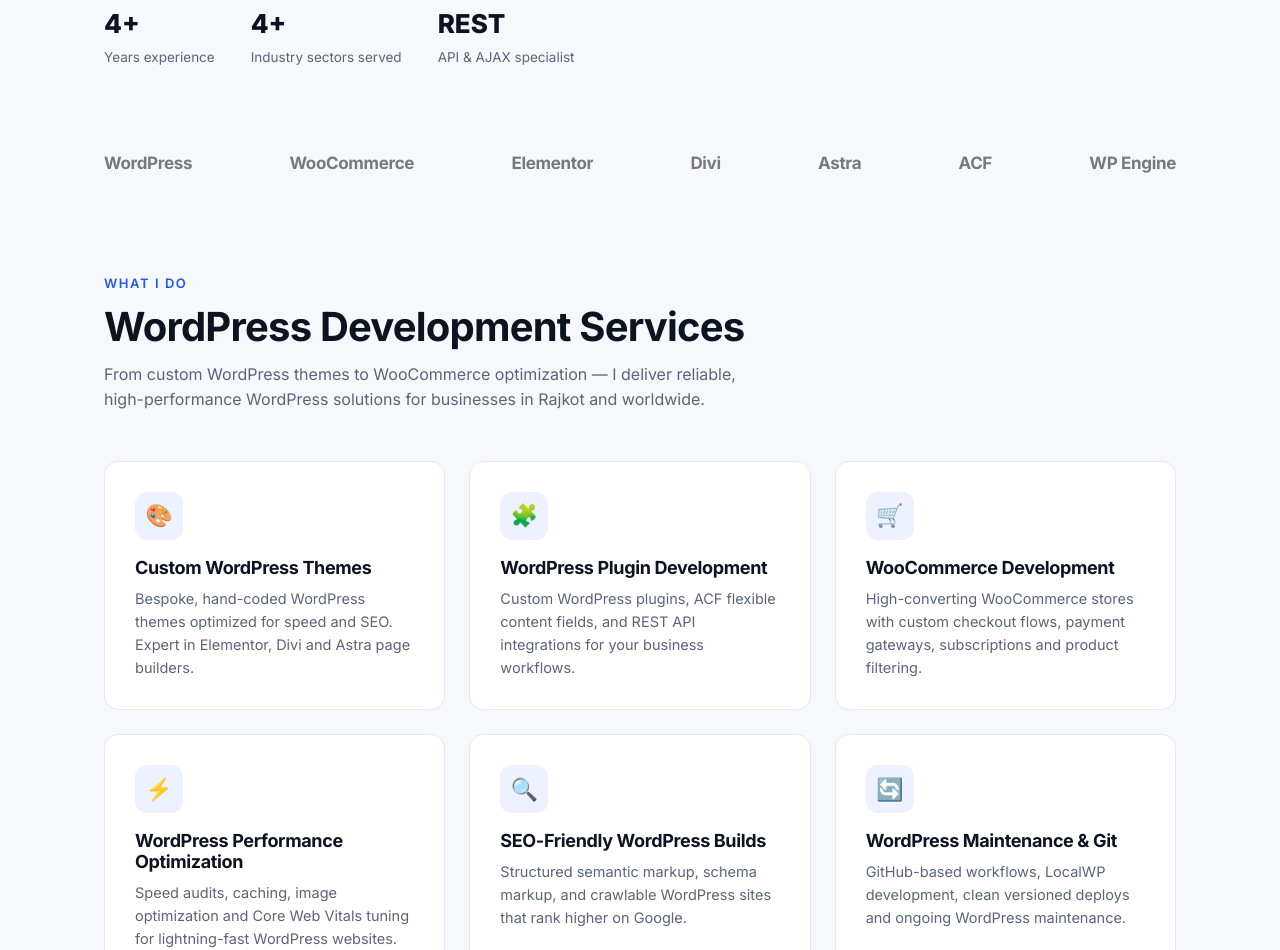
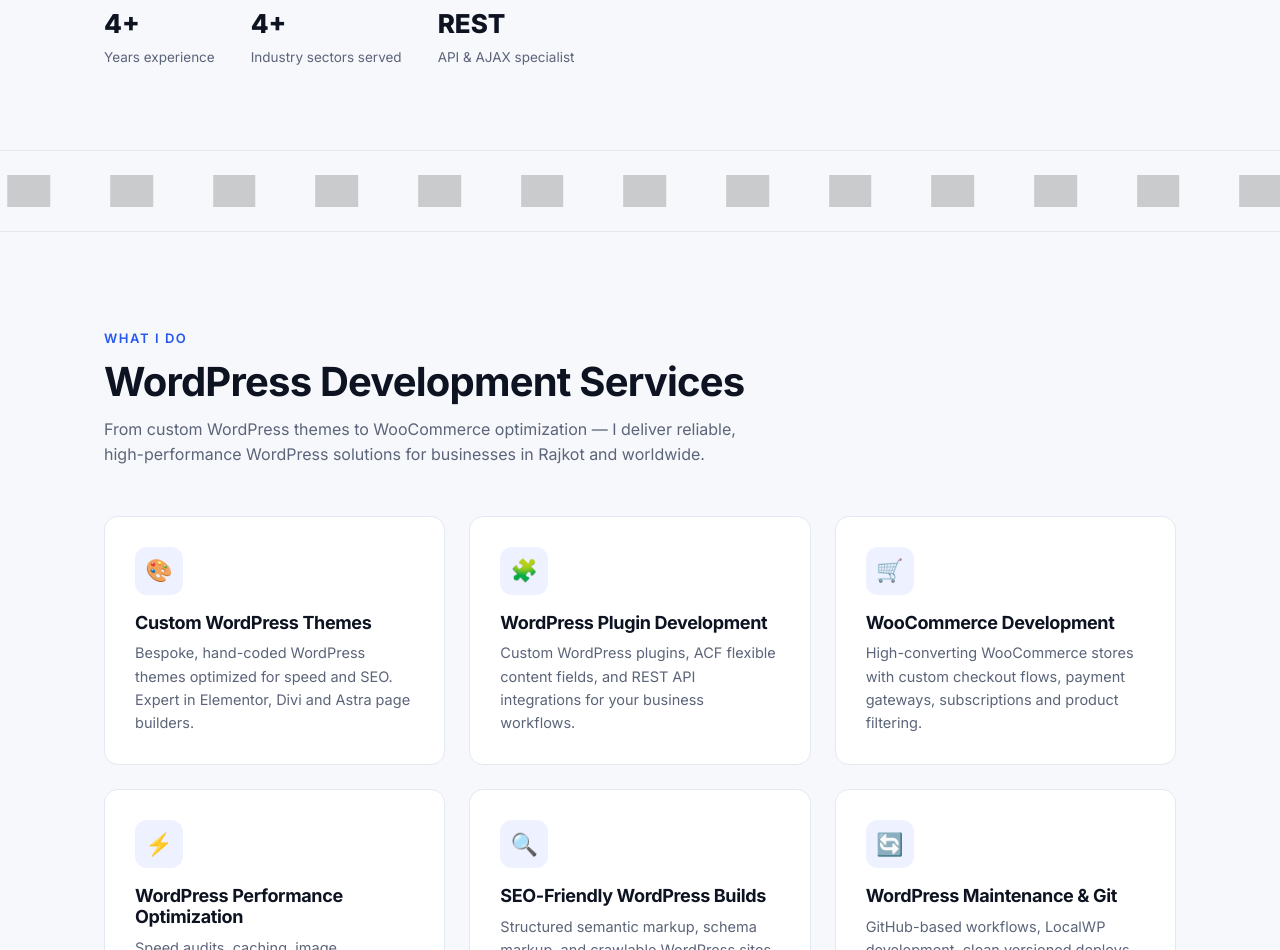
Before and after one commit to shivparmar1101/shiv-parmar-portfolio, a plain HTML site: page index.html in a window 1280 px wide. Shown: the part 852-1802 px from the top of the page. Drawn offline with Linux system fonts and the light colour scheme; grey boxes are pictures that could not be loaded.

Commit message:
feat: animated logo marquee with tech icons

```diff
--- a/index.html
+++ b/index.html
@@ -174,10 +174,28 @@
     </section>
 
     <!-- ==============================================================
-         LOGO STRIP
+         LOGO STRIP / MARQUEE
          ============================================================== -->
-    <div class="container logo-strip" aria-label="Technologies">
-      <span>WordPress</span><span>WooCommerce</span><span>Elementor</span><span>Divi</span><span>Astra</span><span>ACF</span><span>WP Engine</span>
+    <div class="logo-strip-wrapper" aria-label="Technologies">
+      <div class="logo-strip">
+        <img src="https://cdn.jsdelivr.net/gh/devicons/devicon/icons/wordpress/wordpress-plain.svg" alt="WordPress">
+        <img src="https://cdn.jsdelivr.net/gh/devicons/devicon/icons/woocommerce/woocommerce-original.svg" alt="WooCommerce">
+        <img src="https://cdn.jsdelivr.net/gh/devicons/devicon/icons/html5/html5-original.svg" alt="HTML5">
+        <img src="https://cdn.jsdelivr.net/gh/devicons/devicon/icons/css3/css3-original.svg" alt="CSS3">
+        <img src="https://cdn.jsdelivr.net/gh/devicons/devicon/icons/javascript/javascript-original.svg" alt="JavaScript">
+        <img src="https://cdn.jsdelivr.net/gh/devicons/devicon/icons/php/php-original.svg" alt="PHP">
+        <img src="https://cdn.jsdelivr.net/gh/devicons/devicon/icons/bootstrap/bootstrap-original.svg" alt="Bootstrap">
+        <img src="https://cdn.jsdelivr.net/gh/devicons/devicon/icons/git/git-original.svg" alt="Git">
+        <!-- Duplicate for seamless loop -->
+        <img src="https://cdn.jsdelivr.net/gh/devicons/devicon/icons/wordpress/wordpress-plain.svg" alt="WordPress">
+        <img src="https://cdn.jsdelivr.net/gh/devicons/devicon/icons/woocommerce/woocommerce-original.svg" alt="WooCommerce">
+        <img src="https://cdn.jsdelivr.net/gh/devicons/devicon/icons/html5/html5-original.svg" alt="HTML5">
+        <img src="https://cdn.jsdelivr.net/gh/devicons/devicon/icons/css3/css3-original.svg" alt="CSS3">
+        <img src="https://cdn.jsdelivr.net/gh/devicons/devicon/icons/javascript/javascript-original.svg" alt="JavaScript">
+        <img src="https://cdn.jsdelivr.net/gh/devicons/devicon/icons/php/php-original.svg" alt="PHP">
+        <img src="https://cdn.jsdelivr.net/gh/devicons/devicon/icons/bootstrap/bootstrap-original.svg" alt="Bootstrap">
+        <img src="https://cdn.jsdelivr.net/gh/devicons/devicon/icons/git/git-original.svg" alt="Git">
+      </div>
     </div>
 
     <!-- ==============================================================
--- a/style.css
+++ b/style.css
@@ -587,22 +587,39 @@
 }
 
 /* --------------------------------------------------------------------------
-   7. Logo Strip
+   7. Logo Strip / Marquee
    -------------------------------------------------------------------------- */
+
+.logo-strip-wrapper {
+  overflow: hidden;
+  padding: 24px 0;
+  background: var(--bg);
+  border-top: 1px solid var(--line);
+  border-bottom: 1px solid var(--line);
+}
 
 .logo-strip {
   display: flex;
-  justify-content: space-between;
-  align-items: center;
-  gap: 32px;
-  flex-wrap: wrap;
-  opacity: 0.55;
+  gap: 60px;
+  animation: marquee 20s linear infinite;
+  width: max-content;
 }
 
-.logo-strip span {
-  font-weight: 700;
-  font-size: 17px;
-  letter-spacing: -0.02em;
+.logo-strip img {
+  height: 32px;
+  opacity: 0.5;
+  filter: grayscale(100%);
+  transition: opacity 0.3s, filter 0.3s;
+}
+
+.logo-strip img:hover {
+  opacity: 1;
+  filter: grayscale(0%);
+}
+
+@keyframes marquee {
+  0% { transform: translateX(0); }
+  100% { transform: translateX(-50%); }
 }
 
 /* --------------------------------------------------------------------------
@@ -1253,15 +1270,6 @@
     font-size: 22px;
   }
 
-  .logo-strip {
-    justify-content: center;
-    gap: 20px;
-  }
-
-  .logo-strip span {
-    font-size: 14px;
-  }
-
   .proj-preview {
     min-height: 200px;
     padding: 32px;
```
